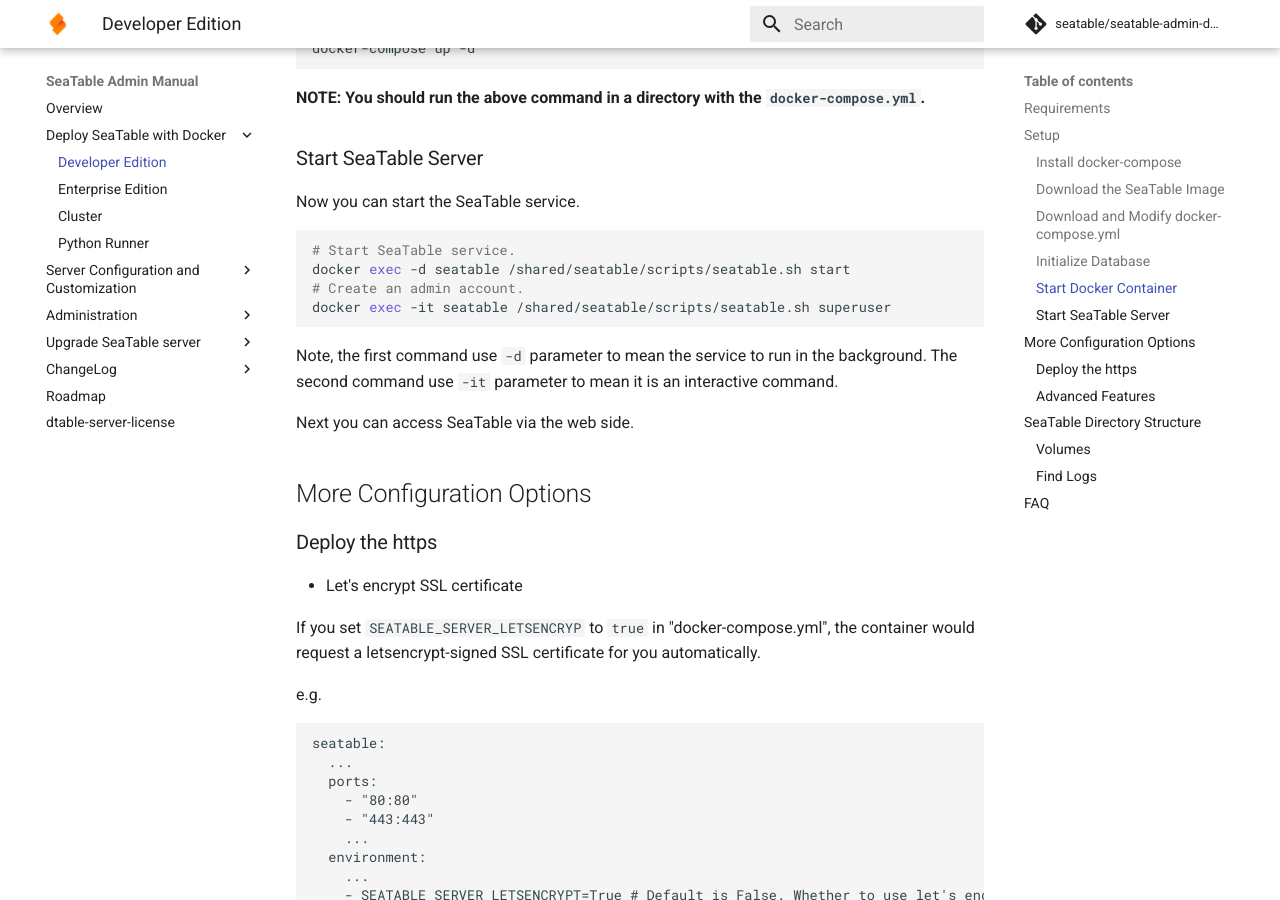
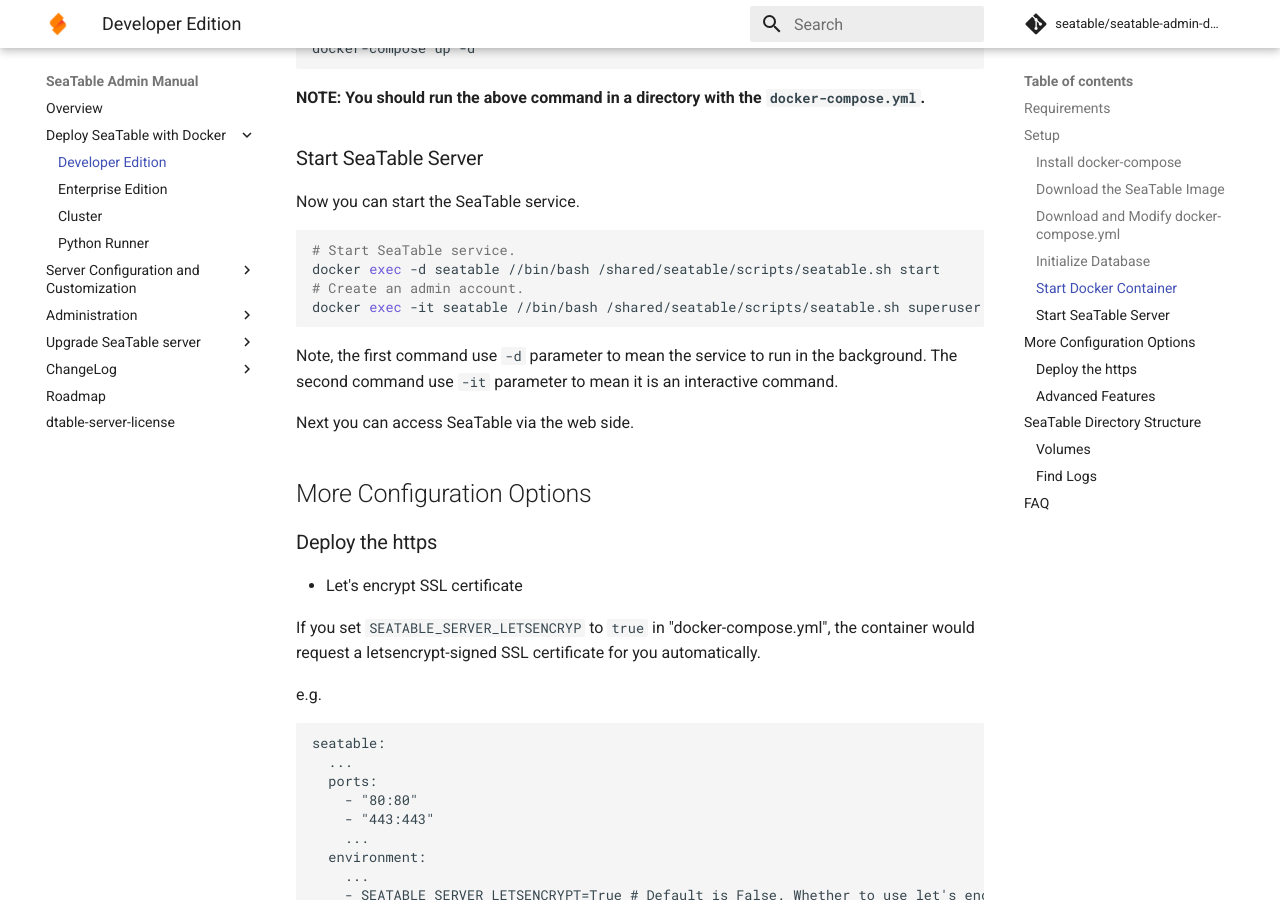
Before and after one commit to seatable/seatable-admin-docs, an MkDocs documentation site: the page built from manual/docker/Developer-Edition/Deploy SeaTable-DE with Docker.md, in a window 1280 px wide and 900 px high, scrolled down 1682 px. Built offline with MkDocs 1.6.1 and Material for MkDocs 9.7.7, drawn with Linux system fonts in a browser that asks for light colours; comment, search, counter and statistics services are not loaded.

Commit message:
Update Deploy SeaTable-DE with Docker.md
Add `//bin/bash` in start-seatable commands. The original commands might cause ` OCI runtime exec failed: exec failed: container_linux.go:370: starting container process caused: permission denied: unknown` problem

````diff
--- a/manual/docker/Developer-Edition/Deploy SeaTable-DE with Docker.md
+++ b/manual/docker/Developer-Edition/Deploy SeaTable-DE with Docker.md
@@ -80,9 +80,9 @@
 
 ```sh
 # Start SeaTable service.
-docker exec -d seatable /shared/seatable/scripts/seatable.sh start
+docker exec -d seatable //bin/bash /shared/seatable/scripts/seatable.sh start
 # Create an admin account.
-docker exec -it seatable /shared/seatable/scripts/seatable.sh superuser
+docker exec -it seatable //bin/bash /shared/seatable/scripts/seatable.sh superuser
 
 ```
 
````
